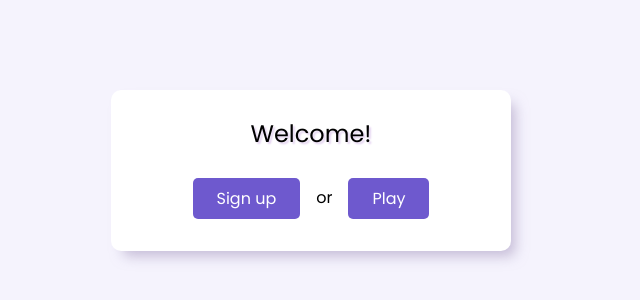
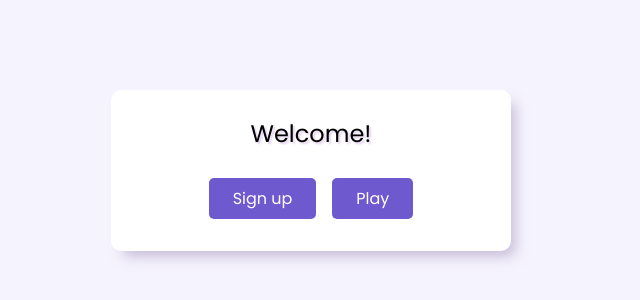
Before and after one commit to axseinga/typescript-task, a React (Create React App) app in the folder client/: page / in a window 1280 px wide. Shown: the part 230-530 px from the top of the page, without its empty margins (329-969 px from the left). Built offline with nearby package versions, Linux system fonts and the light colour scheme.

Commit message:
add react router, add routes, add nav links to buttons

```diff
--- a/client/package.json
+++ b/client/package.json
@@ -11,12 +11,14 @@
     "@types/node": "^16.11.27",
     "@types/react": "^18.0.5",
     "@types/react-dom": "^18.0.1",
+    "@types/react-router-dom": "^5.3.3",
     "@types/styled-components": "^5.1.25",
     "axios": "^0.27.2",
     "joi": "^17.6.0",
     "react": "^18.0.0",
     "react-dom": "^18.0.0",
     "react-hook-form": "^7.30.0",
+    "react-router-dom": "^6.3.0",
     "react-scripts": "5.0.1",
     "styled-components": "^5.3.5",
     "styled-reset": "^4.3.4",
--- a/client/src/App.tsx
+++ b/client/src/App.tsx
@@ -1,18 +1,19 @@
 import React from 'react';
+import { BrowserRouter } from 'react-router-dom';
+import { PagesRoutes } from './routes/Routes';
 import { GlobalStyle } from './styles/globalStyle';
 import { ThemeProvider } from 'styled-components';
 import { theme } from './styles/theme';
 import { StyledApp } from './styles/App.styled';
-import { SignUpPage } from './pages/SignupPage/SignupPage';
-import { WelcomePage } from './pages/WelcomePage/WelcomePage';
 
 const App: React.FC = () => {
   return (
     <ThemeProvider theme={theme}>
       <GlobalStyle />
       <StyledApp>
-        <WelcomePage />
-        {/* <SignUpPage /> */}
+        <BrowserRouter>
+          <PagesRoutes />
+        </BrowserRouter>
       </StyledApp>
     </ThemeProvider>
   );
--- /dev/null
+++ b/client/src/pages/PlaygroundPage/PlaygroundPage.tsx
@@ -0,0 +1,6 @@
+import React from 'react';
+import { StyledPlaygroundPage } from './styled/PlaygroundPage.styled';
+
+export const PlaygroundPage = () => {
+  return <StyledPlaygroundPage>hello</StyledPlaygroundPage>;
+};
--- /dev/null
+++ b/client/src/pages/PlaygroundPage/styled/PlaygroundPage.styled.ts
@@ -0,0 +1,10 @@
+import styled from 'styled-components';
+
+export const StyledPlaygroundPage = styled.section`
+  background-color: ${({ theme }) => theme.color.bg};
+  height: 100vh;
+  font-family: ${({ theme }) => theme.font.fontPoppins};
+  display: flex;
+  justify-content: center;
+  align-items: center;
+`;
--- a/client/src/pages/WelcomePage/WelcomePage.tsx
+++ b/client/src/pages/WelcomePage/WelcomePage.tsx
@@ -1,20 +1,30 @@
 import React from 'react';
-import { StyledWelcomePage, StyledWelcomeModal } from './styled/WelcomePage.styled';
+import { StyledWelcomePage, StyledWelcomeModal, StyledNavLink } from './styled/WelcomePage.styled';
 import { Button } from '../../components/Button';
 
+interface NavLinkProps {
+  type: 'button';
+  href: string;
+  text: string;
+}
+
 export const WelcomePage = () => {
+  const navLinks: NavLinkProps[] = [
+    { type: 'button', href: '/signup', text: 'Sign up' },
+    { type: 'button', href: '/playground', text: 'Play' },
+  ];
   return (
     <StyledWelcomePage>
       <StyledWelcomeModal>
         <h1>Welcome!</h1>
         <div>
-          <Button type='button' primary>
-            Sign up
-          </Button>
-          <p>or</p>
-          <Button type='button' primary>
-            Play
-          </Button>
+          {navLinks.map(link => (
+            <StyledNavLink to={link.href} key={link.href}>
+              <Button type={link.type} primary>
+                {link.text}
+              </Button>
+            </StyledNavLink>
+          ))}
         </div>
       </StyledWelcomeModal>
     </StyledWelcomePage>
--- a/client/src/pages/WelcomePage/styled/WelcomePage.styled.ts
+++ b/client/src/pages/WelcomePage/styled/WelcomePage.styled.ts
@@ -1,4 +1,5 @@
 import styled from 'styled-components';
+import { NavLink } from 'react-router-dom';
 
 export const StyledWelcomePage = styled.section`
   background-color: ${({ theme }) => theme.color.bg};
@@ -35,3 +36,5 @@ export const StyledWelcomeModal = styled.div`
     }
   }
 `;
+
+export const StyledNavLink = styled(NavLink)``;
--- /dev/null
+++ b/client/src/routes/Routes.tsx
@@ -0,0 +1,15 @@
+import React from 'react';
+import { Route, Routes } from 'react-router-dom';
+import { WelcomePage } from '../pages/WelcomePage/WelcomePage';
+import { SignUpPage } from '../pages/SignupPage/SignupPage';
+import { PlaygroundPage } from '../pages/PlaygroundPage/PlaygroundPage';
+
+export const PagesRoutes = () => {
+  return (
+    <Routes>
+      <Route path='/' element={<WelcomePage />} />
+      <Route path='/signup' element={<SignUpPage />} />
+      <Route path='/playground' element={<PlaygroundPage />} />
+    </Routes>
+  );
+};
```
Also changed, not shown: 1 other file (tests, documents, lock files or other folders).
